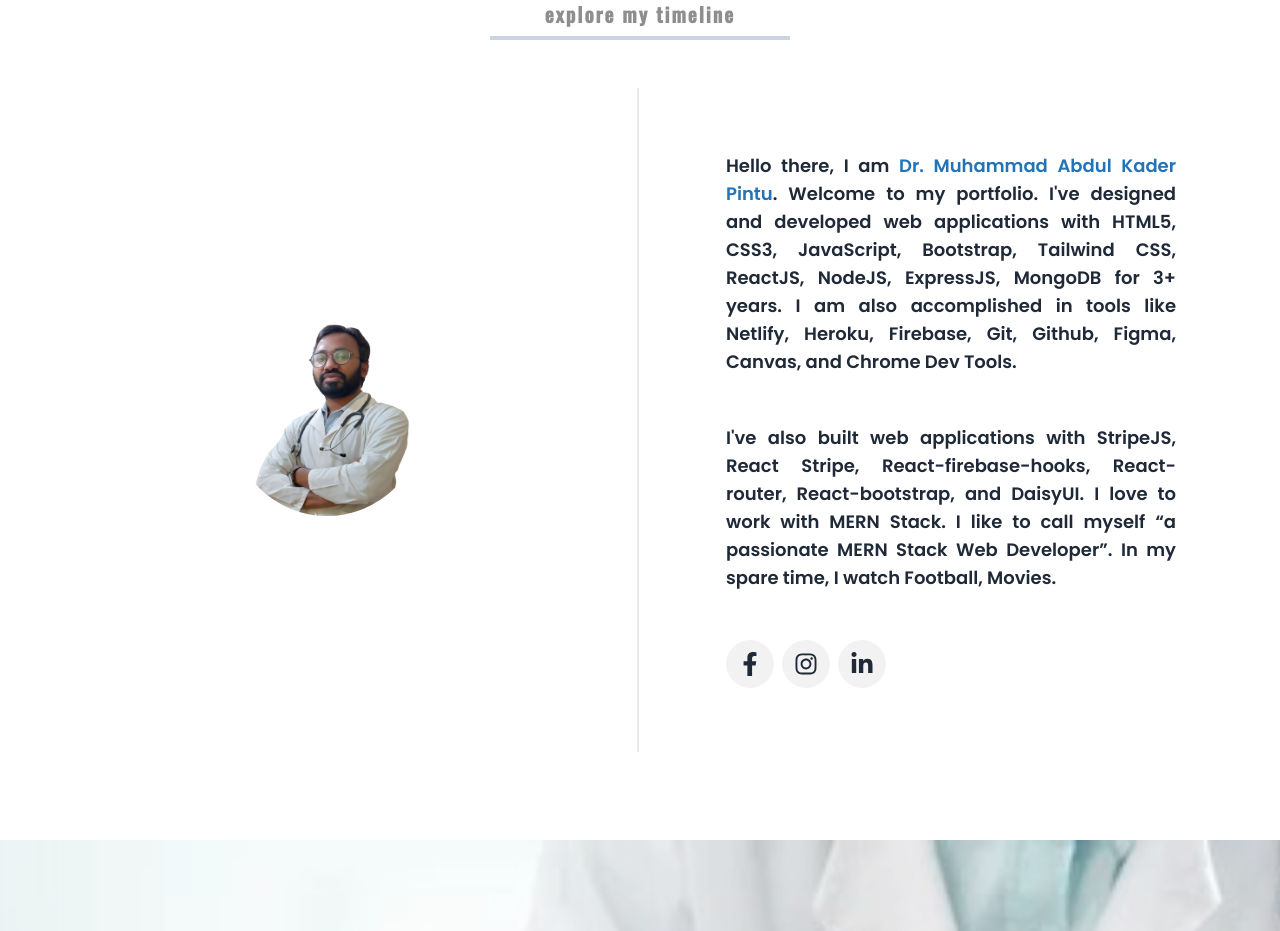
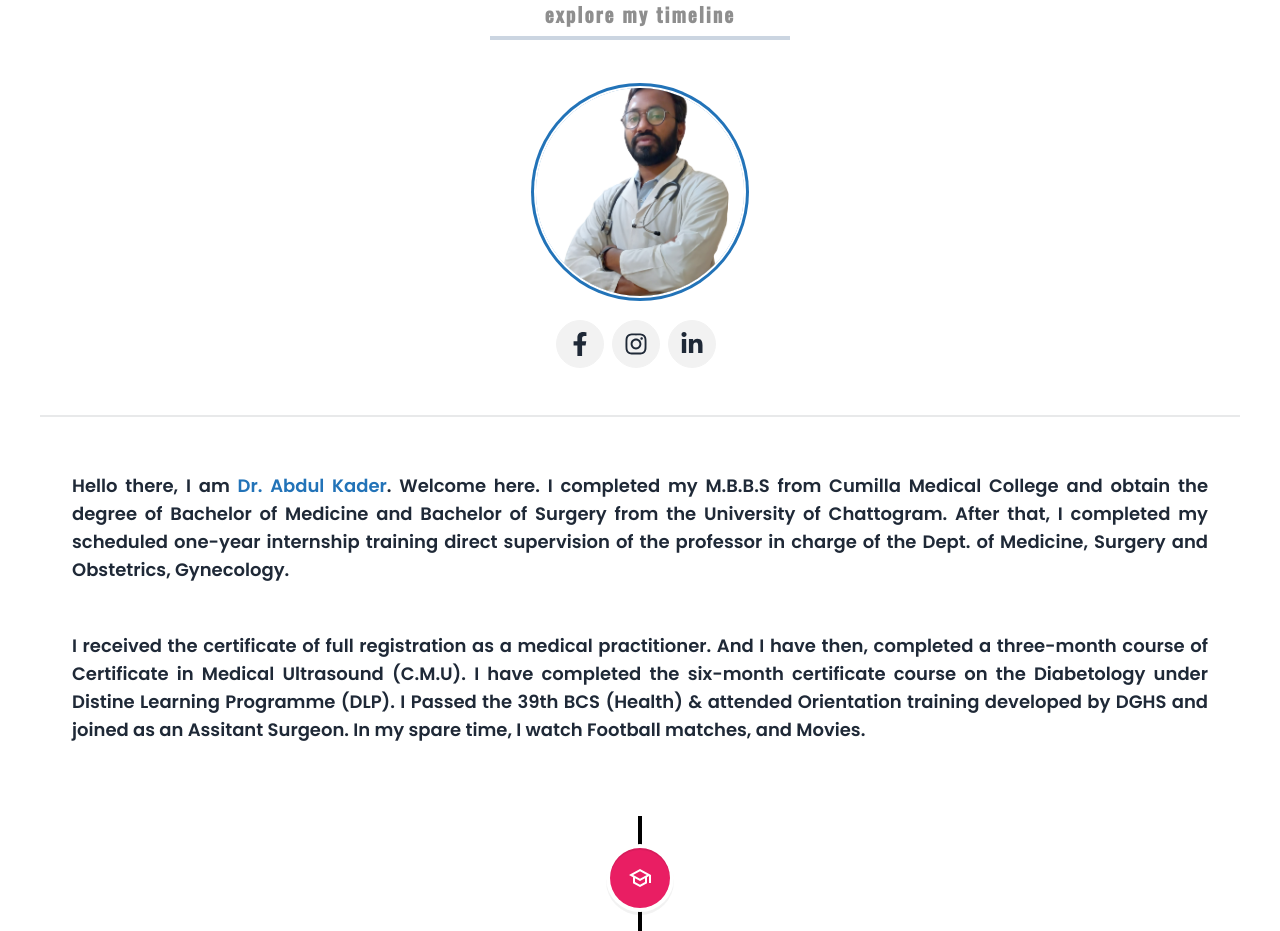
Before and after one commit to muhammad-jiku/jikmunn-doctor-abdul-kader, a Next.js app: page /about in a window 1280 px wide. Shown: the part 801-1732 px from the top of the page. Built offline with nearby package versions, Linux system fonts and the light colour scheme.

Commit message:
timeline section added

```diff
--- a/components/About/AboutSection.jsx
+++ b/components/About/AboutSection.jsx
@@ -3,7 +3,18 @@
 import React from 'react';
 import bgImg from '../../assets/images/bg1.jpeg';
 import myImg from '../../assets/images/me.png';
+import '../../styles/timeline.css';
 import { CustomBanner, SocialIcons } from '..';
+import {
+  VerticalTimeline,
+  VerticalTimelineElement,
+} from 'react-vertical-timeline-component';
+import 'react-vertical-timeline-component/style.min.css';
+import {
+  MdWorkOutline,
+  MdOutlineSchool,
+  MdOutlineStarBorderPurple500,
+} from 'react-icons/md';
 
 function AboutSection() {
   const bannerData = {
@@ -25,37 +36,168 @@ function AboutSection() {
             explore my timeline
           </h2>
           <hr className='w-1/3 lg:w-1/4 mb-2 border-2 border-slate-300' />
-          <div className='flex flex-col w-full lg:flex-row justify-center items-center container mx-auto my-10'>
-            <div className='grid flex-grow card place-items-center w-full lg:w-1/2'>
-              <img className='mask mask-circle h-56 w-48' src={myImg.src} />
-            </div>
-            <div className='divider lg:divider-horizontal'></div>
-            <div className='grid flex-grow card place-items-start w-full lg:w-1/2 p-2 lg:p-10'>
-              <p className='p-6 text-justify text-sm lg:text-lg'>
-                Hello there, I am{' '}
-                <span className='text-main'>
-                  Dr. Muhammad Abdul Kader Pintu
-                </span>
-                . Welcome to my portfolio. I&apos;ve designed and developed web
-                applications with HTML5, CSS3, JavaScript, Bootstrap, Tailwind
-                CSS, ReactJS, NodeJS, ExpressJS, MongoDB for 3+ years. I am also
-                accomplished in tools like Netlify, Heroku, Firebase, Git,
-                Github, Figma, Canvas, and Chrome Dev Tools.
-              </p>
-
-              <p className='p-6 text-justify text-sm lg:text-lg'>
-                I&apos;ve also built web applications with StripeJS, React
-                Stripe, React-firebase-hooks, React-router, React-bootstrap, and
-                DaisyUI. I love to work with MERN Stack. I like to call myself
-                &ldquo;a passionate MERN Stack Web Developer&rdquo;. In my spare
-                time, I watch Football, Movies.
-              </p>
-
+          <div className='flex flex-col w-full items-center container mx-auto my-10'>
+            <div className='grid flex-grow card place-items-center'>
+              <div className='avatar mx-2'>
+                <div className='w-52 rounded-full ring ring-main ring-offset-base-100 ring-offset-2'>
+                  <img src={myImg.src} alt='avatar' />
+                </div>
+              </div>{' '}
               <div className='p-6'>
                 <SocialIcons />
               </div>
             </div>
+            <div className='divider'></div>
+            <div className='grid flex-grow card place-items-start p-0 md:p-2'>
+              <p className='p-6 text-justify text-sm lg:text-lg'>
+                Hello there, I am{' '}
+                <span className='text-main'>Dr. Abdul Kader</span>. Welcome
+                here. I completed my M.B.B.S from Cumilla Medical College and
+                obtain the degree of Bachelor of Medicine and Bachelor of
+                Surgery from the University of Chattogram. After that, I
+                completed my scheduled one-year internship training direct
+                supervision of the professor in charge of the Dept. of Medicine,
+                Surgery and Obstetrics, Gynecology.
+              </p>
+
+              <p className='p-6 text-justify text-sm lg:text-lg'>
+                I received the certificate of full registration as a medical
+                practitioner. And I have then, completed a three-month course of
+                Certificate in Medical Ultrasound (C.M.U). I have completed the
+                six-month certificate course on the Diabetology under Distine
+                Learning Programme (DLP). I Passed the 39th BCS (Health) &
+                attended Orientation training developed by DGHS and joined as an
+                Assitant Surgeon. In my spare time, I watch Football matches,
+                and Movies.
+              </p>
+
+              {/* <div className='p-6'>
+                <SocialIcons />
+              </div> */}
+            </div>
           </div>
+
+          <VerticalTimeline lineColor='#000'>
+            {/* 1st */}
+            <VerticalTimelineElement
+              className='vertical-timeline-element--education'
+              date='2016'
+              iconStyle={{ background: 'rgb(233, 30, 99)', color: '#fff' }}
+              icon={<MdOutlineSchool />}
+            >
+              <h3 className='vertical-timeline-element-title'>M.B.B.S</h3>
+              <h4 className='vertical-timeline-element-subtitle'>
+                Cumilla Medical College, Cumilla, Bangladesh
+              </h4>
+              {/* <p>Strategy, Social Media</p> */}
+            </VerticalTimelineElement>
+            {/* 2nd */}
+            <VerticalTimelineElement
+              className='vertical-timeline-element--work'
+              date='2016-2017'
+              // iconStyle={{ background: 'rgb(33, 150, 243)', color: '#fff' }}
+              // icon={<MdWorkOutline />}
+              iconStyle={{ background: 'rgb(233, 30, 99)', color: '#fff' }}
+              icon={<MdOutlineSchool />}
+            >
+              <h3 className='vertical-timeline-element-title'>
+                Internship Training Programme
+              </h3>
+              <h4 className='vertical-timeline-element-subtitle'>
+                Cumilla Medical College, Cumilla, Bangladesh
+              </h4>
+              <p>
+                Under the direct supervision of the professor in charge of the
+                Dept. of Medicine, Surgery and Obstetrics, Gynecology.
+              </p>
+            </VerticalTimelineElement>
+            {/* 3rd */}
+            <VerticalTimelineElement
+              className='vertical-timeline-element--work'
+              date='2017'
+              iconStyle={{ background: 'rgb(233, 30, 99)', color: '#fff' }}
+              icon={<MdOutlineSchool />}
+            >
+              <h3 className='vertical-timeline-element-title'>B.M.D.C </h3>
+              <h4 className='vertical-timeline-element-subtitle'>
+                Los Angeles, CA
+              </h4>
+              <p>User Experience, Visual Design</p>
+            </VerticalTimelineElement>
+            {/* 4th */}
+            <VerticalTimelineElement
+              className='vertical-timeline-element--work'
+              date='2006 - 2008'
+              iconStyle={{ background: 'rgb(33, 150, 243)', color: '#fff' }}
+              icon={<MdWorkOutline />}
+            >
+              <h3 className='vertical-timeline-element-title'>Web Designer</h3>
+              <h4 className='vertical-timeline-element-subtitle'>
+                San Francisco, CA
+              </h4>
+              <p>User Experience, Visual Design</p>
+            </VerticalTimelineElement>
+            {/* 5th */}
+            <VerticalTimelineElement
+              className='vertical-timeline-element--work'
+              contentStyle={{
+                background: 'rgb(33, 150, 243)',
+                color: '#fff',
+              }}
+              contentArrowStyle={{
+                borderRight: '7px solid  rgb(33, 150, 243)',
+              }}
+              date='2011 - present'
+              dateClassName='dateInfo'
+              iconStyle={{ background: 'rgb(33, 150, 243)', color: '#fff' }}
+              icon={<MdWorkOutline />}
+            >
+              <h3 className='vertical-timeline-element-title'>
+                Creative Director
+              </h3>
+              <h4 className='vertical-timeline-element-subtitle'>Miami, FL</h4>
+              <p>
+                Creative Direction, User Experience, Visual Design, Project
+                Management, Team Leading
+              </p>
+            </VerticalTimelineElement>
+
+            {/* 6th */}
+            <VerticalTimelineElement
+              className='vertical-timeline-element--education'
+              date='November 2012'
+              iconStyle={{ background: 'rgb(233, 30, 99)', color: '#fff' }}
+              icon={<MdOutlineSchool />}
+            >
+              <h3 className='vertical-timeline-element-title'>
+                Agile Development Scrum Master
+              </h3>
+              <h4 className='vertical-timeline-element-subtitle'>
+                Certification
+              </h4>
+              <p>Creative Direction, User Experience, Visual Design</p>
+            </VerticalTimelineElement>
+            {/* 7th */}
+            <VerticalTimelineElement
+              className='vertical-timeline-element--education'
+              date='2002 - 2006'
+              iconStyle={{ background: 'rgb(233, 30, 99)', color: '#fff' }}
+              icon={<MdOutlineSchool />}
+            >
+              <h3 className='vertical-timeline-element-title'>
+                Bachelor of Science in Interactive Digital Media Visual Imaging
+              </h3>
+              <h4 className='vertical-timeline-element-subtitle'>
+                Bachelor Degree
+              </h4>
+              <p>Creative Direction, Visual Design</p>
+            </VerticalTimelineElement>
+            {/* final */}
+            <VerticalTimelineElement
+              iconStyle={{ background: 'rgb(16, 204, 82)', color: '#fff' }}
+              icon={<MdOutlineStarBorderPurple500 />}
+            />
+          </VerticalTimeline>
         </div>
       </div>
     </>
--- a/package.json
+++ b/package.json
@@ -30,6 +30,7 @@
     "react-hook-form": "^7.45.0-next.1",
     "react-icons": "^4.9.0",
     "react-toastify": "^9.1.3",
+    "react-vertical-timeline-component": "^3.6.0",
     "stripe": "^12.9.0",
     "swiper": "^9.4.1",
     "tailwindcss": "3.3.2"
--- a/styles/globals.css
+++ b/styles/globals.css
@@ -18,3 +18,48 @@ body {
   /* background-color: black;
 	color: whitesmoke; */
 }
+
+.timeline-container {
+  max-width: 700px;
+  margin: 0 auto;
+  position: relative;
+}
+
+.vertical-line {
+  position: absolute;
+  left: 50%;
+  top: 0;
+  bottom: 0;
+  width: 2px;
+  background-color: #000;
+  transform: translateX(-50%);
+}
+
+.timeline-item {
+  padding: 40px 0;
+  position: relative;
+  opacity: 0;
+  transform: translateY(20px);
+  transition: opacity 0.5s ease-out, transform 0.5s ease-out;
+  display: flex;
+  align-items: flex-start;
+  justify-content: center;
+  margin-bottom: 80px;
+}
+
+.timeline-item.is-visible {
+  opacity: 1;
+  transform: translateY(0);
+}
+
+.content-container {
+  width: 50%;
+  padding-right: 40px;
+}
+
+.tag {
+  display: inline-block;
+  font-size: 0.875rem;
+  font-weight: bold;
+  margin-bottom: 0.5rem;
+}
--- /dev/null
+++ b/styles/timeline.css
@@ -0,0 +1,3 @@
+.dateInfo {
+  color: lightslategray;
+}
```
Also changed, not shown: 1 other file (tests, documents, lock files or other folders).
